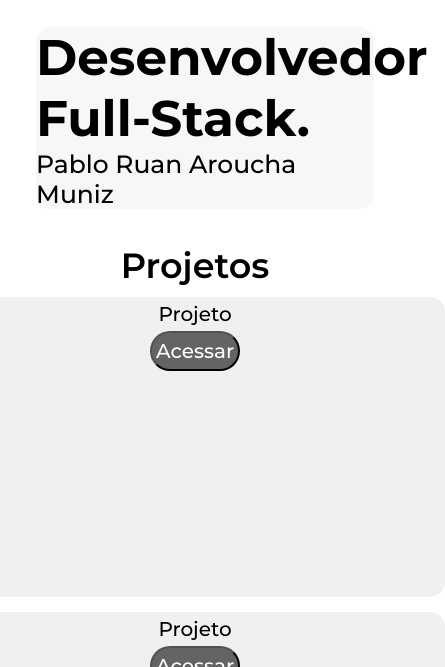
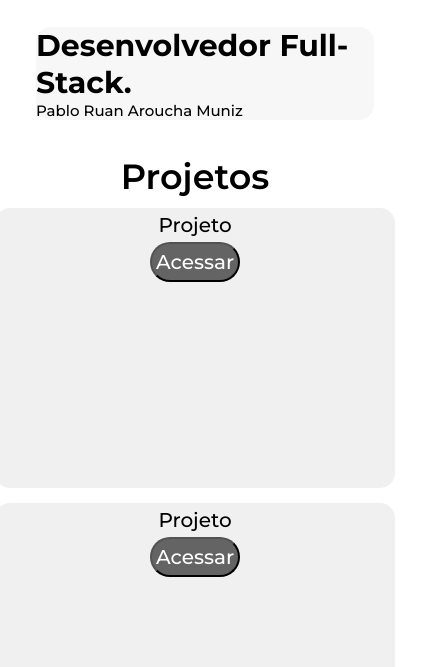
Before and after one commit to PabloRuan05/PabloRuan05.github.io, a plain HTML site: page index.html in a window 390 px wide. Shown: the part 433-1100 px from the top of the page, 445 px wide, since content can reach past the window. Drawn offline with Linux system fonts and the light colour scheme.

Commit message:
portfolio 1.4 css mobile

```diff
--- a/style.css
+++ b/style.css
@@ -300,6 +300,10 @@ footer>p>a {
         flex-direction: column;
     }
 
+    #Sobre .textabout {
+        font-size: 15px;
+    }
+
     picture {
         display: flex;
         justify-content: center;
@@ -314,8 +318,14 @@ footer>p>a {
     }
 
     #Projetos .container {
+        display: flex;
         flex-direction: column;
         align-items: center;
     }
 
+    #Projetos .container .card {
+        width: 400px;
+        height: 280px;
+    }
+
 }
```
